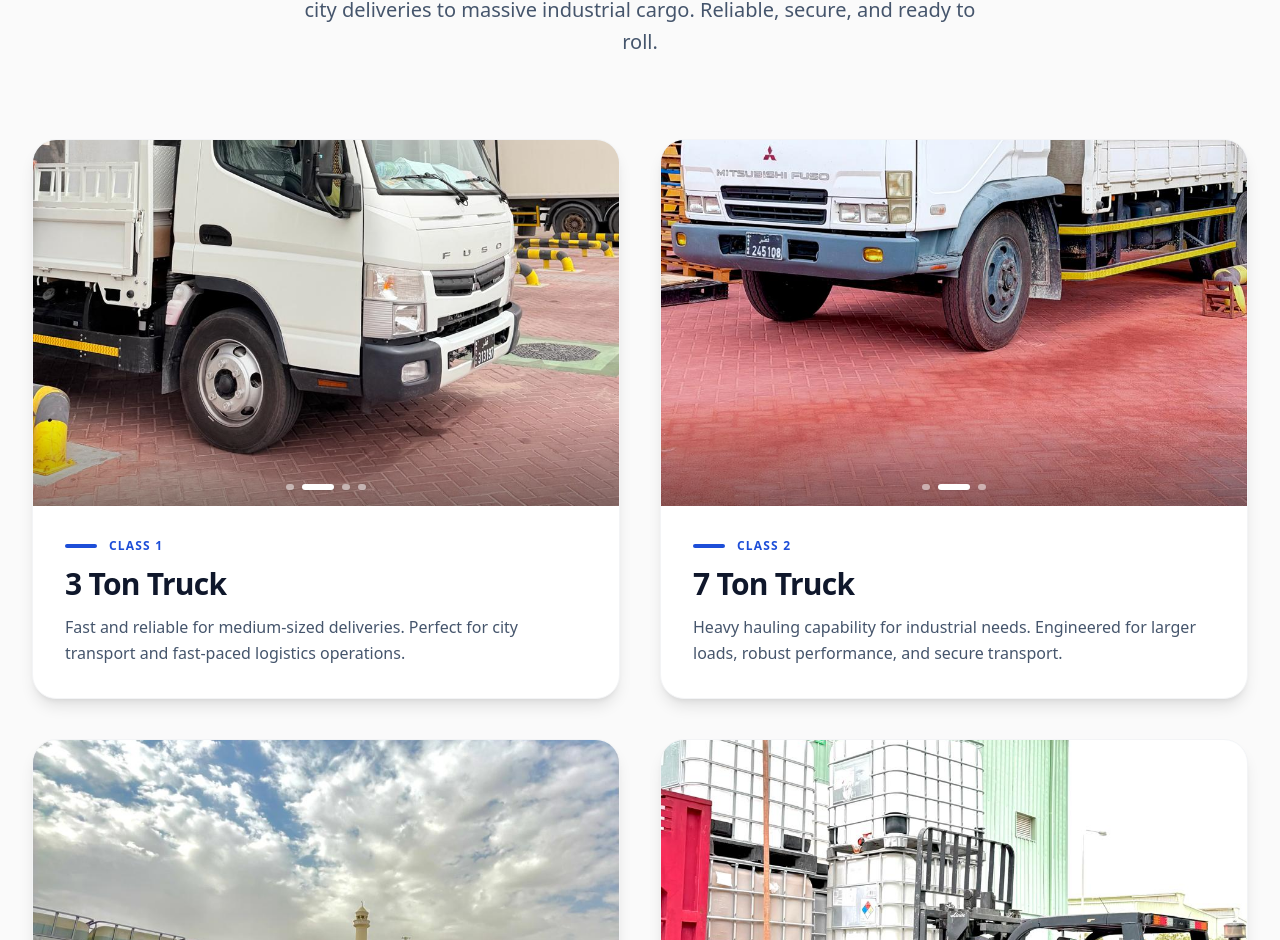
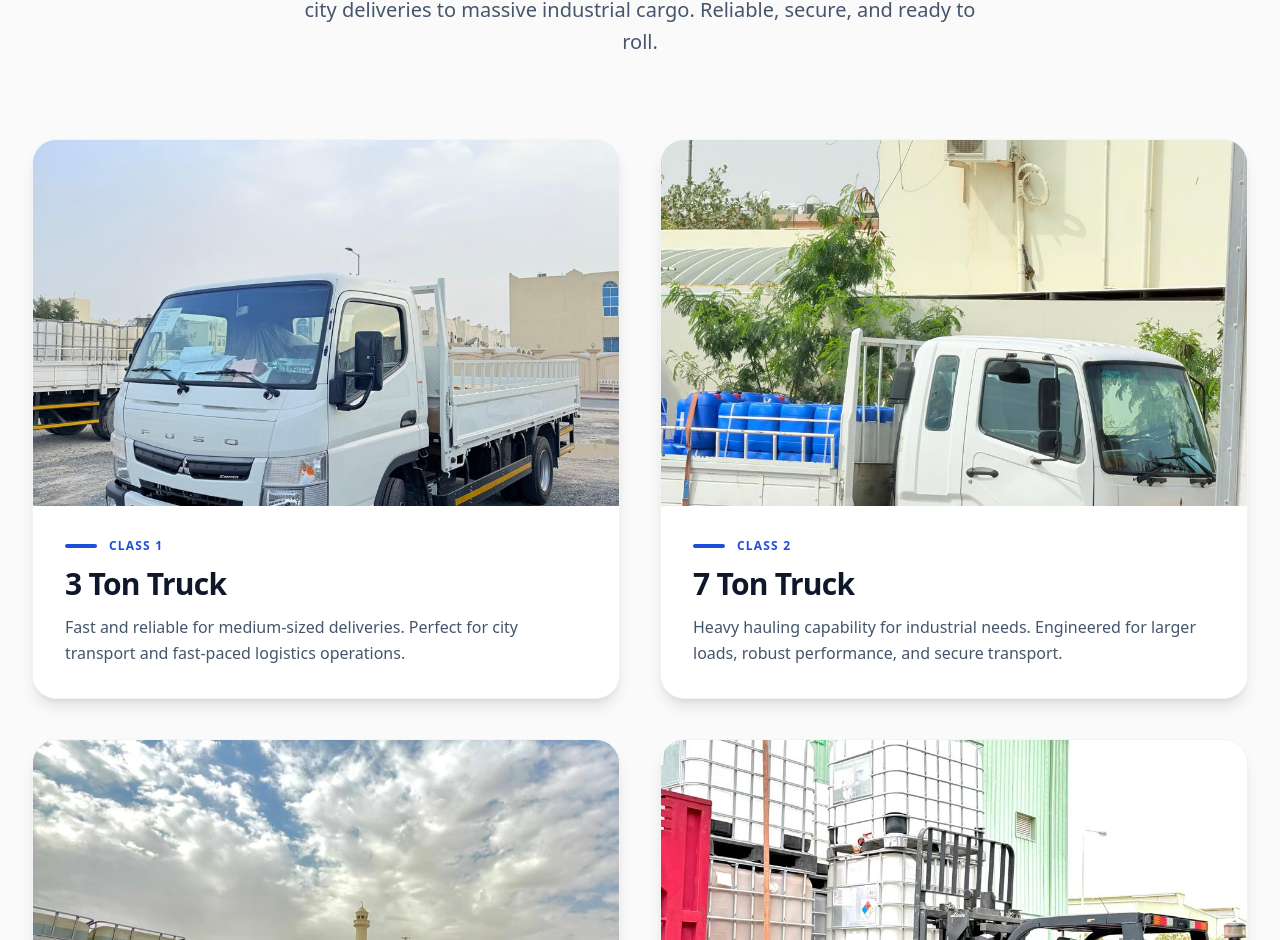
Before and after one commit to Shamilvv/booking-system, a Next.js app in the folder frontend/: page / in a window 1280 px wide. Shown: the part 1194-2134 px from the top of the page. Built offline with nearby package versions, Linux system fonts and the light colour scheme.

Commit message:
Make 3 TON and 7 TON fixed images

```diff
--- a/frontend/src/components/About.tsx
+++ b/frontend/src/components/About.tsx
@@ -95,22 +95,15 @@ export default function About() {
         {
             title: '3 Ton Truck',
             description: 'Fast and reliable for medium-sized deliveries. Perfect for city transport and fast-paced logistics operations.',
-            imagePosition: 'object-bottom',
             images: [
-                '/3TON/3ton.jpeg',
-                '/3TON/WhatsApp Image 2026-04-25 at 3.38.49 PM.jpeg',
-                '/3TON/WhatsApp Image 2026-04-25 at 3.38.50 PM (1).jpeg',
-                '/3TON/WhatsApp Image 2026-04-25 at 3.38.50 PM.jpeg'
+                '/3TON/3ton.jpeg'
             ]
         },
         {
             title: '7 Ton Truck',
             description: 'Heavy hauling capability for industrial needs. Engineered for larger loads, robust performance, and secure transport.',
-            imagePosition: 'object-bottom',
             images: [
-                '/7TON/7ton.jpeg',
-                '/7TON/WhatsApp Image 2026-04-25 at 3.42.45 PM.jpeg',
-                '/7TON/WhatsApp Image 2026-04-25 at 3.42.45 PM (1).jpeg'
+                '/7TON/7ton.jpeg'
             ]
         },
         {
```
